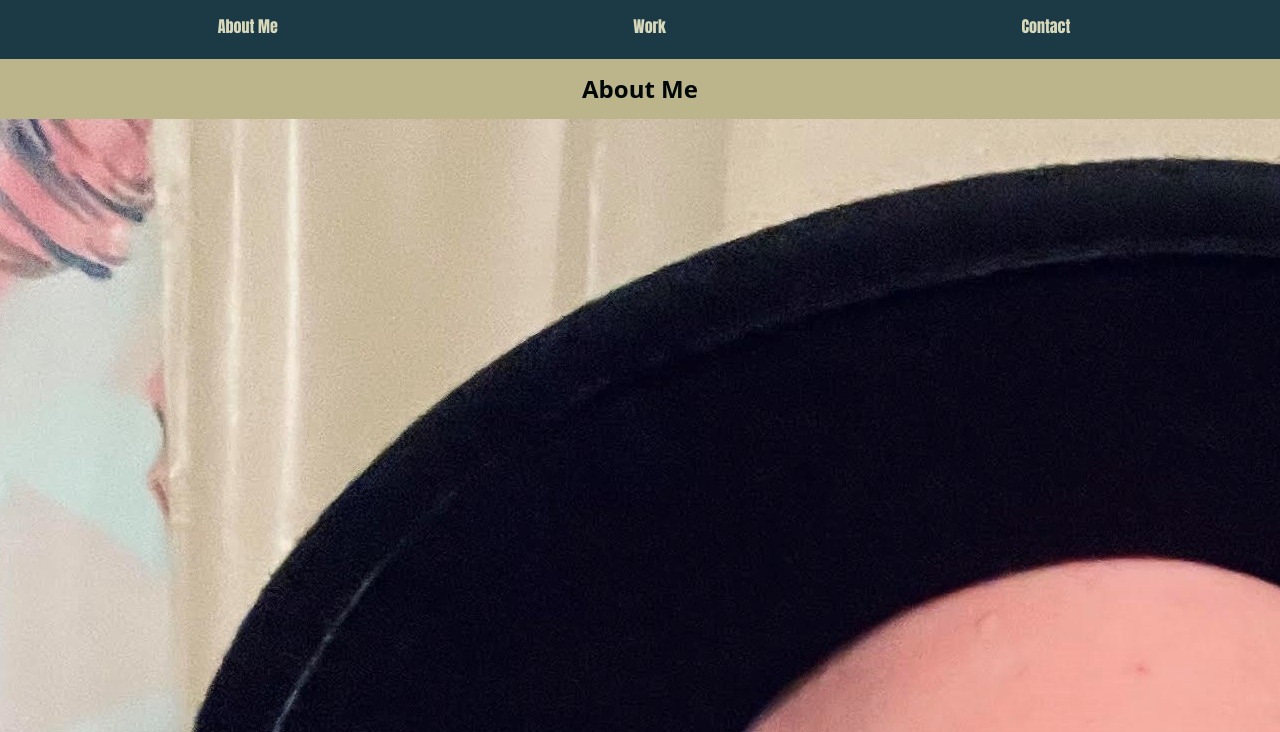
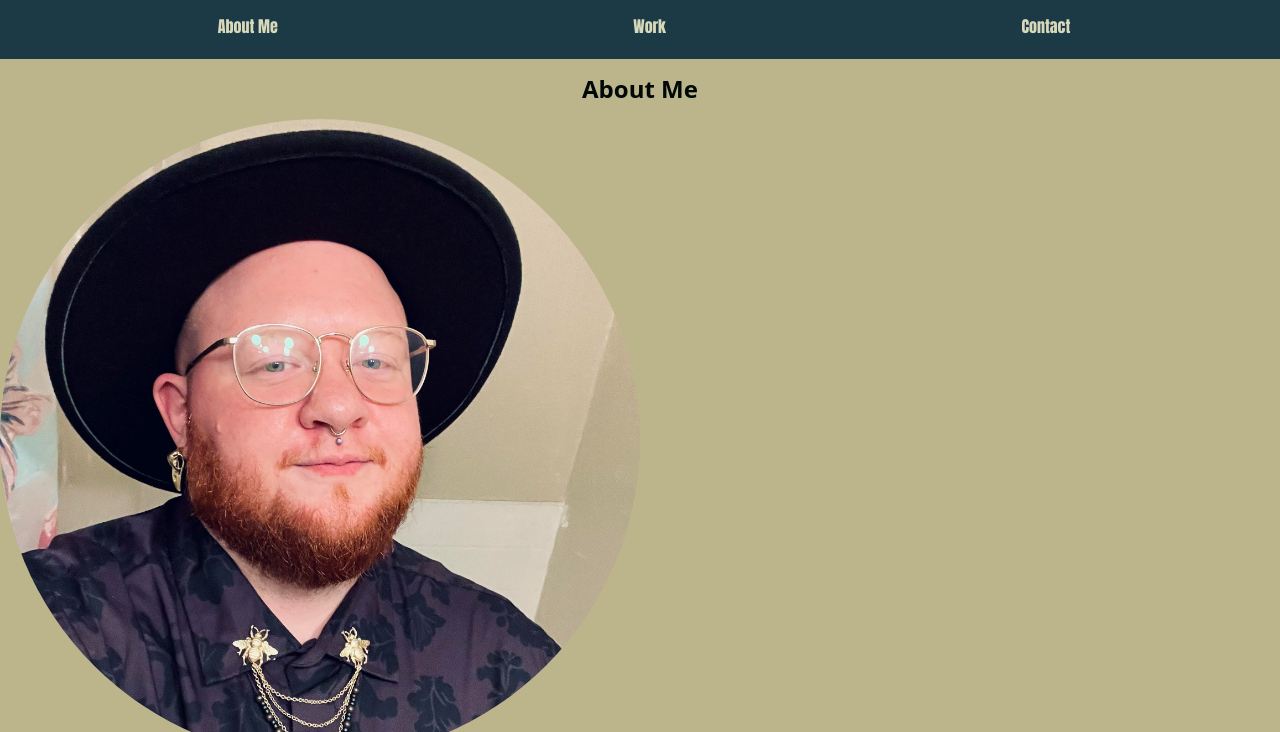
Before and after one commit to eabaynes/Web-Portfolio, a website built with Vite: page index.html in a window 1280 px wide. Shown: the part 68-800 px from the top of the page. Built offline with nearby package versions, Linux system fonts and the light colour scheme.

Commit message:
Add avatar mage styling

```diff
--- a/assets/style.css
+++ b/assets/style.css
@@ -34,6 +34,11 @@ h2 {
   text-align: center;
   color: #000907;
 }
+
+.elliot-self-img {
+  width: 50%;
+  border-radius: 50%;
+}
 .color1 {
   color: #000907;
 }
```
